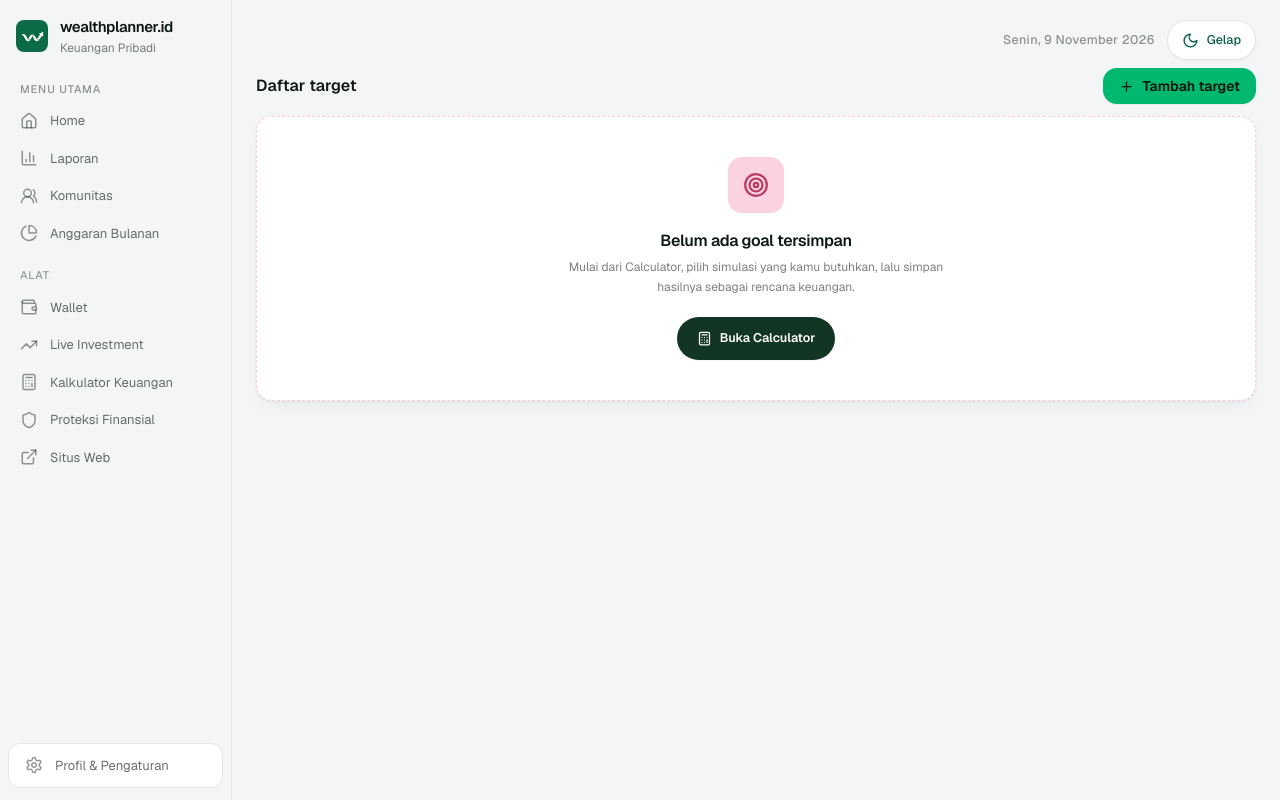
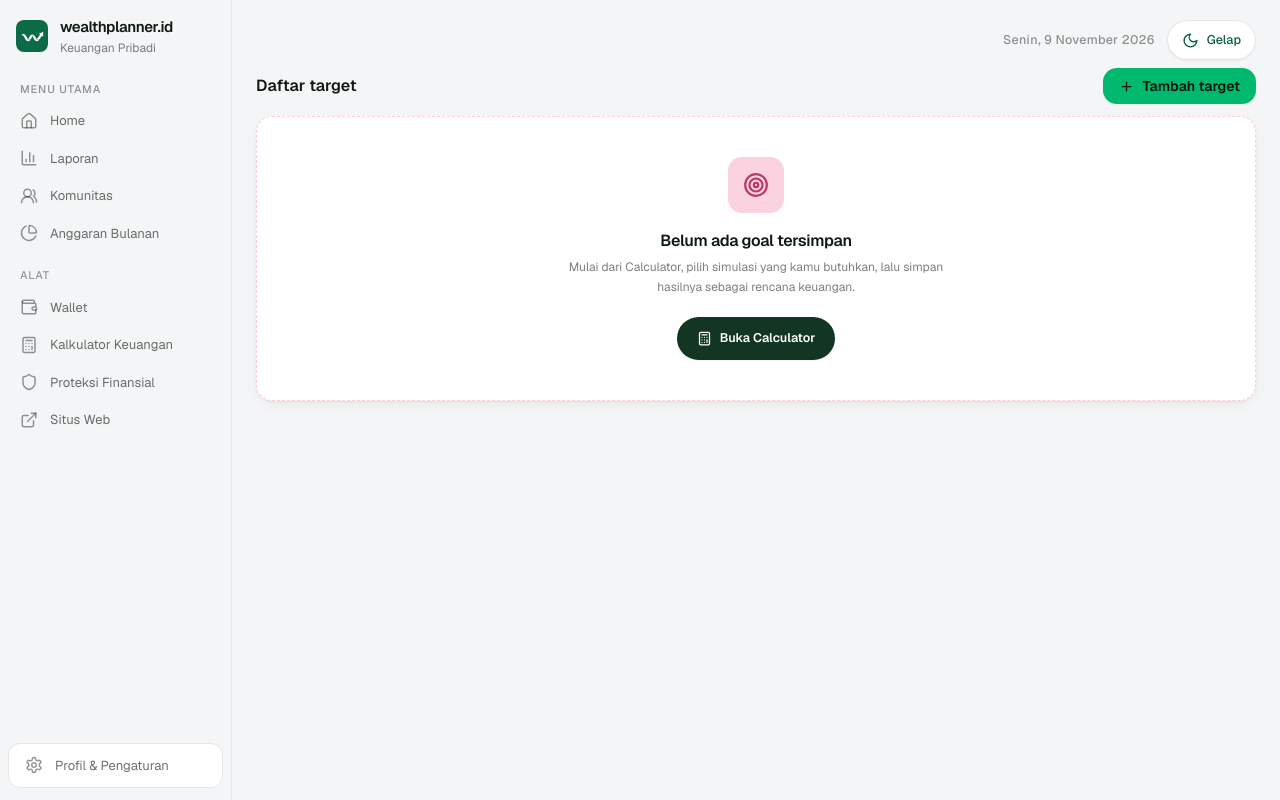
Before and after one commit to jasminework2023/personal-wealthplanner, a React (Vite) app: page /dashboard/goals in a window 1280 px wide. Built offline with nearby package versions, Linux system fonts and the light colour scheme; the HTML template or start-up script is replaced by a standard one.

Commit message:
Remove standalone Live Investment navigation

```diff
--- a/src/components/Sidebar.tsx
+++ b/src/components/Sidebar.tsx
@@ -12,7 +12,6 @@ import {
   Settings,
   UsersRound,
   Wallet,
-  TrendingUp,
   X,
   ExternalLink,
 } from "lucide-react";
@@ -27,7 +26,6 @@ const mainLinks = [
 
 const toolLinks = [
   { to: "/wallets", label: "Wallet", icon: Wallet },
-  { to: "/investments", label: "Live Investment", icon: TrendingUp },
   { to: "/calculator", label: "Financial Calculator", icon: Calculator },
   { to: "/protection", label: "Financial Protection", icon: Shield },
 ];
@@ -78,7 +76,7 @@ function Brand() {
 function SidebarContent({ onNavigate }: { onNavigate?: () => void }) {
   const [language, setLanguage] = useState(getAppLanguage());
   useEffect(() => { const update = () => setLanguage(getAppLanguage()); window.addEventListener("wealthplanner:language-changed", update); return () => window.removeEventListener("wealthplanner:language-changed", update); }, []);
-  const labels = language === "id" ? { main: "Menu Utama", tools: "Alat", report: "Laporan", community: "Komunitas", budget: "Anggaran Bulanan", calculator: "Kalkulator Keuangan", protection: "Proteksi Finansial", guidance: "Panduan", investment: "Live Investment", profile: "Profil & Pengaturan", wallet: "Wallet", website: "Situs Web", personalFinance: "Keuangan Pribadi" } : { main: "Main", tools: "Tools", report: "Report", community: "Community", budget: "Monthly Budget", calculator: "Financial Calculator", protection: "Financial Protection", wallet: "Wallet", guidance: "Guidance", profile: "Profile & Settings", website: "Website", personalFinance: "Personal Finance" };
+  const labels = language === "id" ? { main: "Menu Utama", tools: "Alat", report: "Laporan", community: "Komunitas", budget: "Anggaran Bulanan", calculator: "Kalkulator Keuangan", protection: "Proteksi Finansial", guidance: "Panduan", profile: "Profil & Pengaturan", wallet: "Wallet", website: "Situs Web", personalFinance: "Keuangan Pribadi" } : { main: "Main", tools: "Tools", report: "Report", community: "Community", budget: "Monthly Budget", calculator: "Financial Calculator", protection: "Financial Protection", wallet: "Wallet", guidance: "Guidance", profile: "Profile & Settings", website: "Website", personalFinance: "Personal Finance" };
   return (
     <div className="flex flex-col h-full">
       <Brand />
@@ -91,7 +89,7 @@ function SidebarContent({ onNavigate }: { onNavigate?: () => void }) {
 
         <p className="px-3 sidebar-group-label text-[11px] font-medium uppercase tracking-[0.08em] text-charcoal/45 mt-2 mb-1.5">{labels.tools}</p>
         <nav className="flex flex-col gap-0.5">
-          {toolLinks.map((l) => <NavItem key={l.to} {...l} label={l.to === "/wallets" ? labels.wallet : l.to === "/investments" ? labels.investment : l.to === "/calculator" ? labels.calculator : labels.protection} onNavigate={onNavigate} />)}
+          {toolLinks.map((l) => <NavItem key={l.to} {...l} label={l.to === "/wallets" ? labels.wallet : l.to === "/calculator" ? labels.calculator : labels.protection} onNavigate={onNavigate} />)}
           <a href="https://www.wealthplanner.id"  onClick={onNavigate} className="sidebar-item group flex items-center gap-3 px-3 py-2 rounded-[10px] text-[13px] transition-all">
             <ExternalLink size={18} strokeWidth={2} className="sidebar-icon" />
             {labels.website}
```
